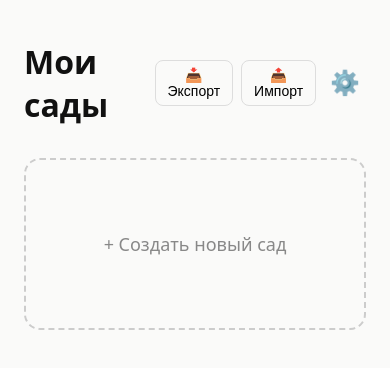
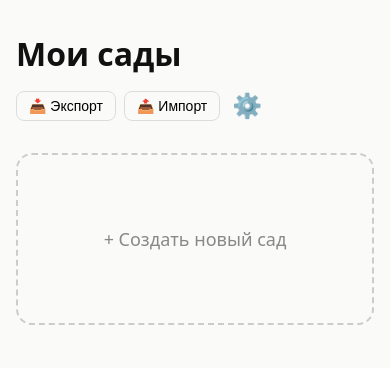
Before and after one commit to boriksautiev-star/MindGarden, a React (Vite) app: page / in a window 390 px wide. Shown: the top 368 px of the page. Built offline with nearby package versions, Linux system fonts and the light colour scheme.

Commit message:
fix(ui): fix mobile scrolling on GardensList and improve mobile top-bar layout

```diff
--- a/src/components/GardensList.tsx
+++ b/src/components/GardensList.tsx
@@ -44,15 +44,15 @@ export function GardensList({ onOpenSettings }: { onOpenSettings: () => void })
   };
 
   return (
-    <div style={{ minHeight: '100dvh', background: 'var(--bg)', padding: '40px 24px' }}>
+    <div className="scrollable-page" style={{ background: 'var(--bg)', padding: '32px 16px' }}>
       <div style={{ maxWidth: 800, margin: '0 auto' }}>
 
-        <div style={{ display: 'flex', justifyContent: 'space-between', alignItems: 'center', marginBottom: 32 }}>
+        <div style={{ display: 'flex', justifyContent: 'space-between', alignItems: 'center', marginBottom: 32, flexWrap: 'wrap', gap: 16 }}>
           <h1 style={{ fontSize: 32, margin: 0 }}>Мои сады</h1>
           <div style={{ display: 'flex', gap: 8 }}>
             <button onClick={handleExport} title="Скачать все данные" style={{ background: 'none', border: '1px solid #ddd', padding: '6px 12px', borderRadius: 8, cursor: 'pointer', fontSize: 14 }}>📥 Экспорт</button>
             <button onClick={() => fileInputRef.current?.click()} title="Загрузить из файла" style={{ background: 'none', border: '1px solid #ddd', padding: '6px 12px', borderRadius: 8, cursor: 'pointer', fontSize: 14 }}>📤 Импорт</button>
-            <button onClick={onOpenSettings} style={{ background: 'none', border: 'none', cursor: 'pointer', color: '#888', fontSize: 24 }}>⚙️</button>
+            <button onClick={onOpenSettings} style={{ background: 'none', border: 'none', cursor: 'pointer', color: '#888', fontSize: 24, padding: '0 4px' }}>⚙️</button>
           </div>
         </div>
 
@@ -73,7 +73,7 @@ export function GardensList({ onOpenSettings }: { onOpenSettings: () => void })
               </div>
               <div style={{ display: 'flex', justifyContent: 'space-between', alignItems: 'center', marginTop: 16 }}>
                 <span style={{ fontSize: 12, color: '#888' }}>{new Date(g.createdAt).toLocaleDateString('ru-RU')}</span>
-                <button onClick={(e) => { e.stopPropagation(); deleteGarden(g.id); }} style={{ background: 'none', border: 'none', cursor: 'pointer', opacity: 0.5 }} title="Удалить сад">🗑</button>
+                <button onClick={(e) => { e.stopPropagation(); deleteGarden(g.id); }} style={{ background: 'none', border: 'none', cursor: 'pointer', opacity: 0.5, padding: 4 }} title="Удалить сад">🗑</button>
               </div>
             </div>
           ))}
--- a/src/index.css
+++ b/src/index.css
@@ -23,7 +23,15 @@ body {
   -webkit-tap-highlight-color: transparent;
 }
 
-/* Панели (Агент и Инспектор) */
+/* Класс для страниц, которым нужен скролл (например, список садов) */
+.scrollable-page {
+  height: 100%;
+  overflow-y: auto;
+  overflow-x: hidden;
+  -webkit-overflow-scrolling: touch; /* Плавный скролл на iOS */
+}
+
+/* Панели (Агент, Инспектор, Анализ и т.д.) */
 .side-panel {
   position: absolute;
   top: 16px;
@@ -50,8 +58,17 @@ body {
   display: flex;
   gap: 8px;
   z-index: 1000;
-  flex-wrap: wrap;
   max-width: calc(100vw - 32px);
+  /* Делаем горизонтальный скролл для кнопок на узких экранах */
+  overflow-x: auto;
+  white-space: nowrap;
+  padding-bottom: 4px;
+  -webkit-overflow-scrolling: touch;
+  scrollbar-width: none; /* Firefox */
+}
+
+.top-bar::-webkit-scrollbar {
+  display: none; /* Chrome/Safari - скрываем полосу прокрутки */
 }
 
 .top-btn {
@@ -64,6 +81,7 @@ body {
   box-shadow: 0 2px 4px rgba(0,0,0,0.05);
   font-size: 14px;
   white-space: nowrap;
+  flex-shrink: 0; /* Запрещаем кнопкам сжиматься */
 }
 
 .top-btn.primary {
@@ -81,16 +99,16 @@ body {
     right: 0;
     width: 100%;
     border-radius: 20px 20px 0 0;
-    max-height: 60vh;
+    max-height: 80vh; /* Увеличили высоту для удобства чтения */
     padding: 20px;
-    /* Отступ для системных кнопок Android/iOS */
     padding-bottom: calc(20px + env(safe-area-inset-bottom, 20px));
     box-sizing: border-box;
   }
   .top-bar {
-    top: 12px;
-    left: 12px;
+    top: 8px;
+    left: 8px;
     gap: 6px;
+    max-width: calc(100vw - 16px);
   }
   .top-btn {
     padding: 8px 12px;
```
